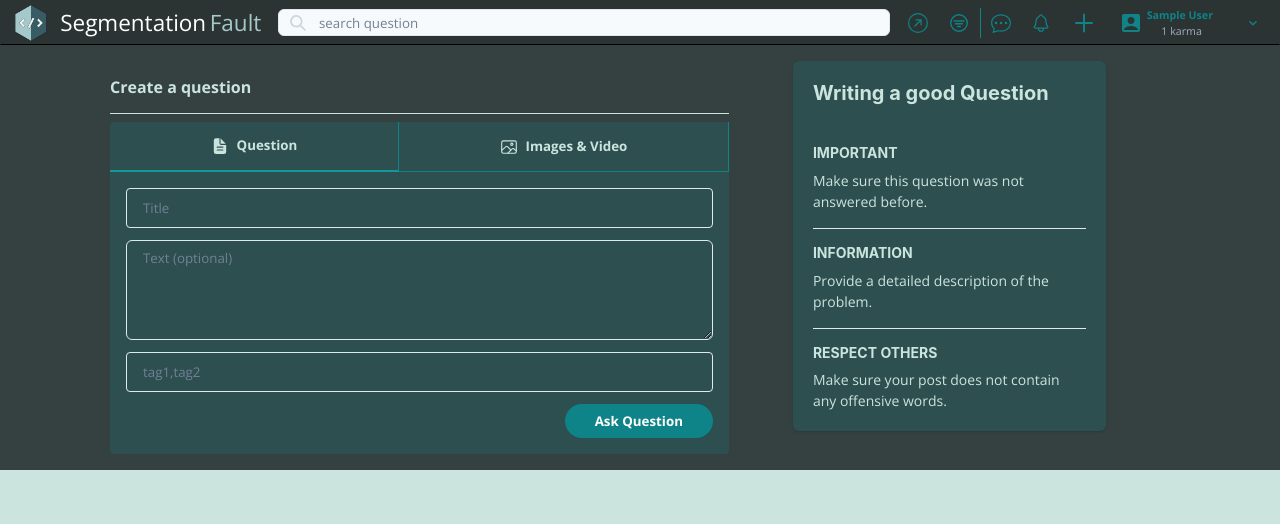
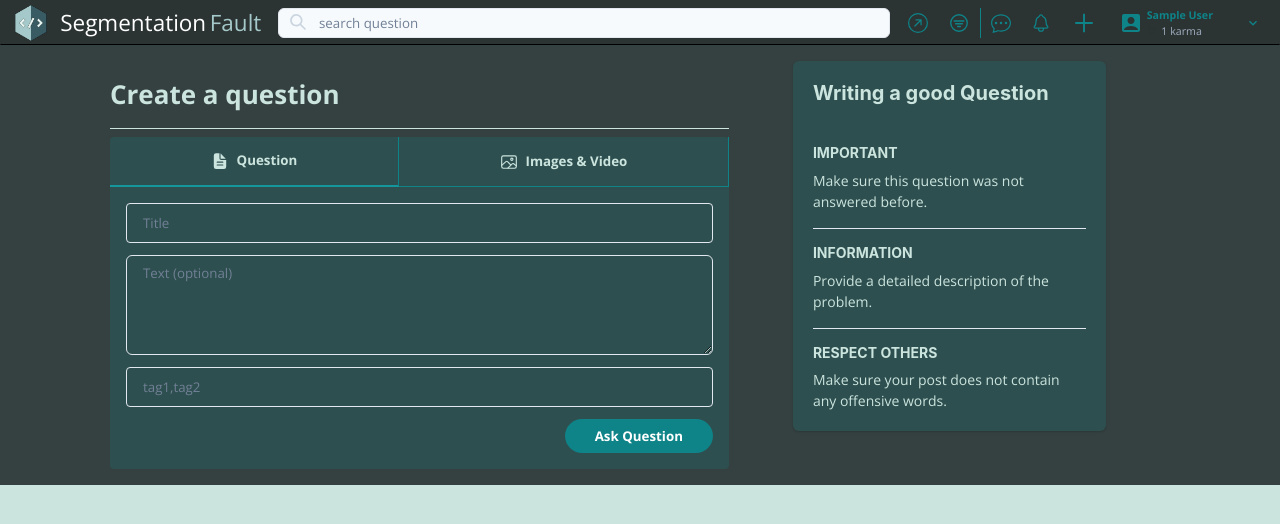
Before and after one commit to dandeac26/SegmentationFaultWeb, a Next.js app: page /submit in a window 1280 px wide. Shown: the top 524 px of the page. Built offline with nearby package versions, Linux system fonts and the light colour scheme; no server answers; sample sign-in values are in the browser's storage.

Commit message:
small commit

```diff
--- a/src/components/layout/navbar/SearchInput.tsx
+++ b/src/components/layout/navbar/SearchInput.tsx
@@ -28,7 +28,7 @@ const SearchInput: React.FC<SearchInputProps> = () => {
             border: "1px solid",
             borderColor: "lightblue",
           }}
-          height="27px"
+          height="30px"
           bg="gray.50"
         />
       </InputGroup>
--- a/src/pages/submit.tsx
+++ b/src/pages/submit.tsx
@@ -47,7 +47,7 @@ const CreateQuestion: NextPage = () => {
         {[
           <>
             <Box p="14px 0px" borderBottom="1px solid" borderColor="brand.400">
-              <Text fontWeight={600} color="brand.400">
+              <Text fontWeight={600} fontSize={26} color="brand.400">
                 Create a question
               </Text>
             </Box>
```
